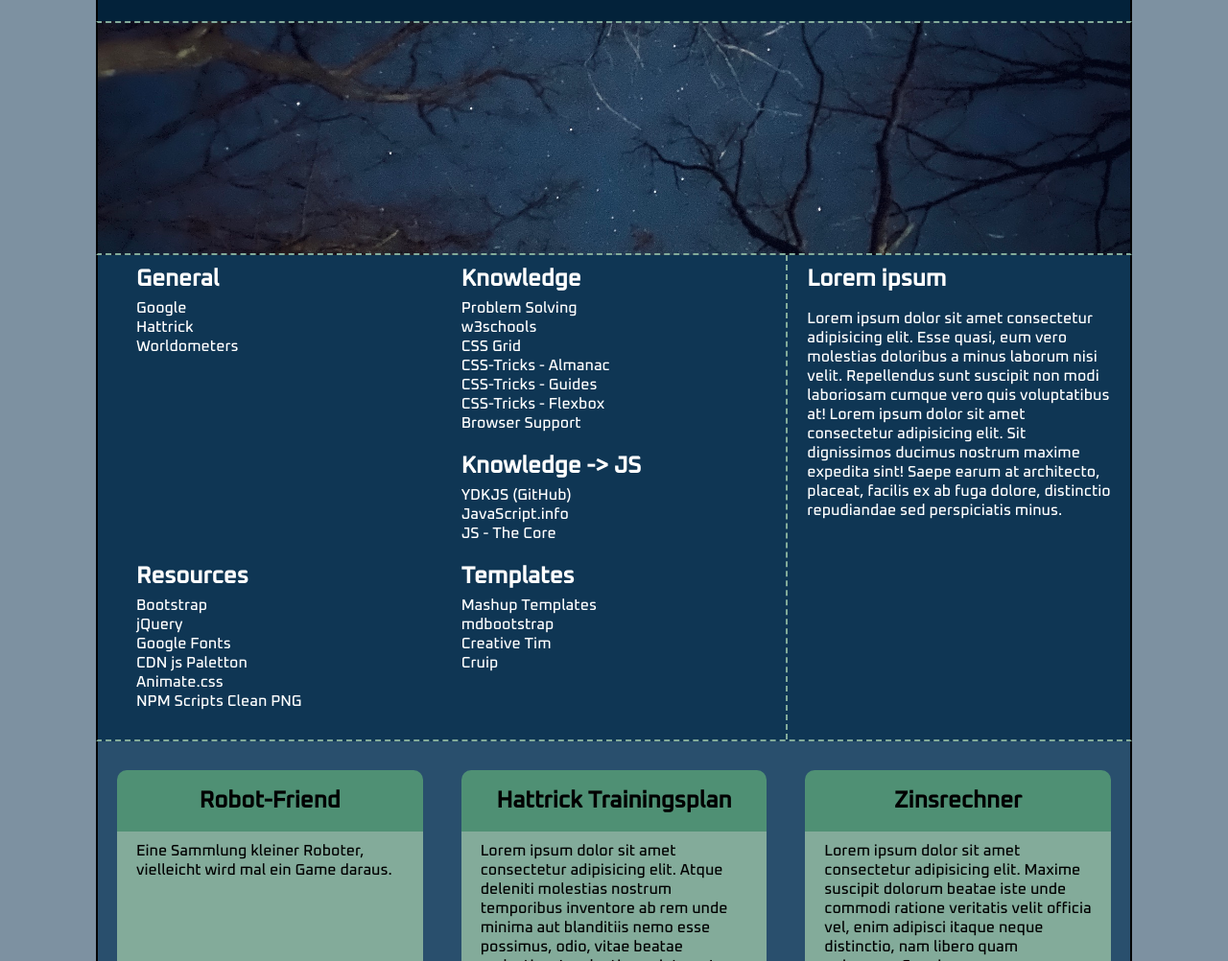
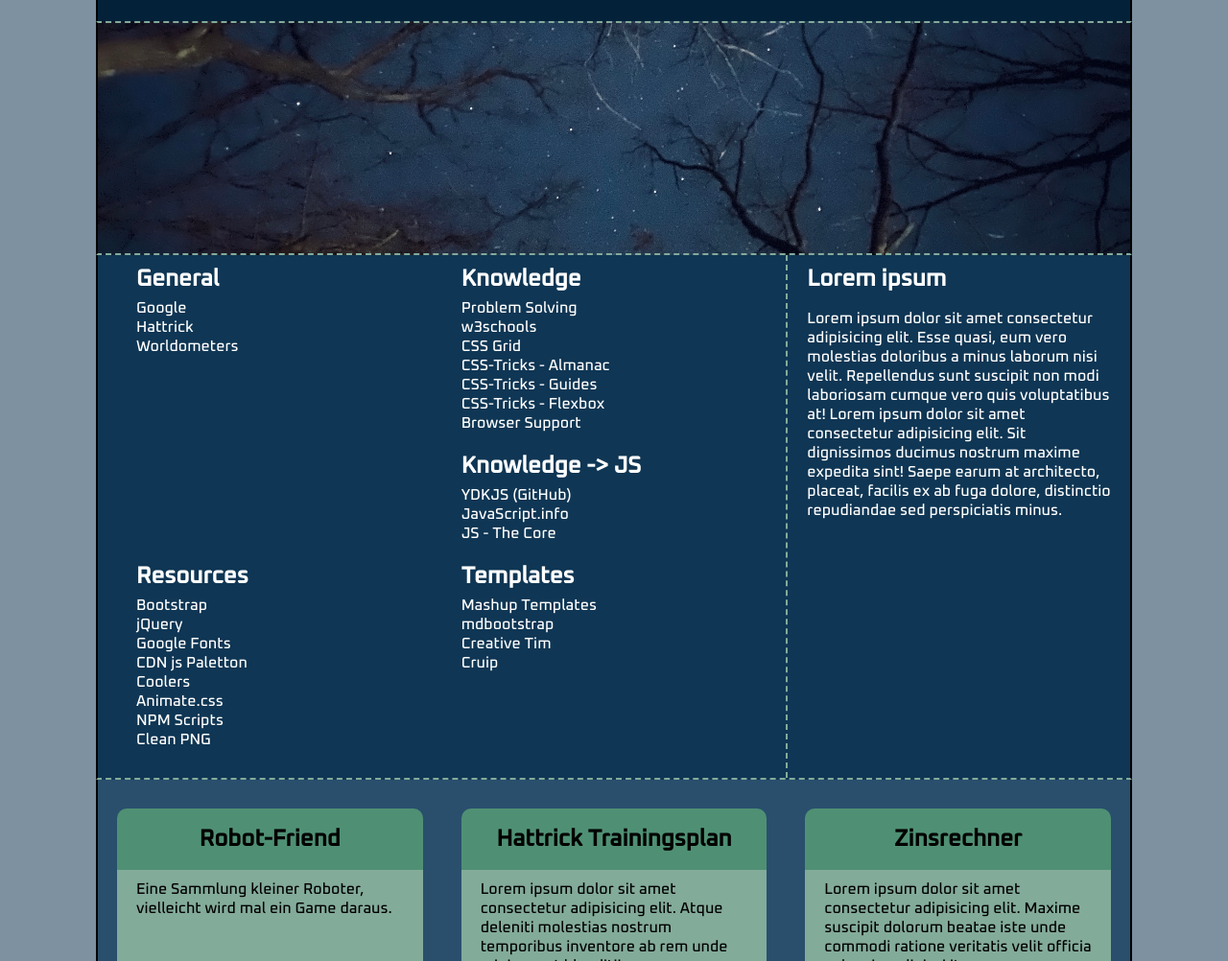
Before and after one commit to k4in/k4in.github.io, a plain HTML site: page index.html in a window 1280 px wide. Shown: the part 98-1100 px from the top of the page at 96% size. Drawn offline with Linux system fonts and the light colour scheme.

Commit message:
added coolers to links

```diff
--- a/index.html
+++ b/index.html
@@ -59,8 +59,9 @@
                     <a href="https://fonts.google.com/" target="_blank">Google Fonts</a><br>
                     <a href="https://cdnjs.com" target="_blank">CDN js</a>
                     <a href="http://paletton.com/" target="_blank">Paletton</a><br>
+                    <a href="https://coolors.co/app" target="_blank">Coolers</a><br>
                     <a href="https://daneden.github.io/animate.css/" target="_blank">Animate.css</a><br>
-                    <a href="https://www.npmjs.com/" target="_blank">NPM Scripts</a>
+                    <a href="https://www.npmjs.com/" target="_blank">NPM Scripts</a><br>
                     <a href="https://www.cleanpng.com" target="_blank">Clean PNG</a>
                 </div>
                 <div>
```
